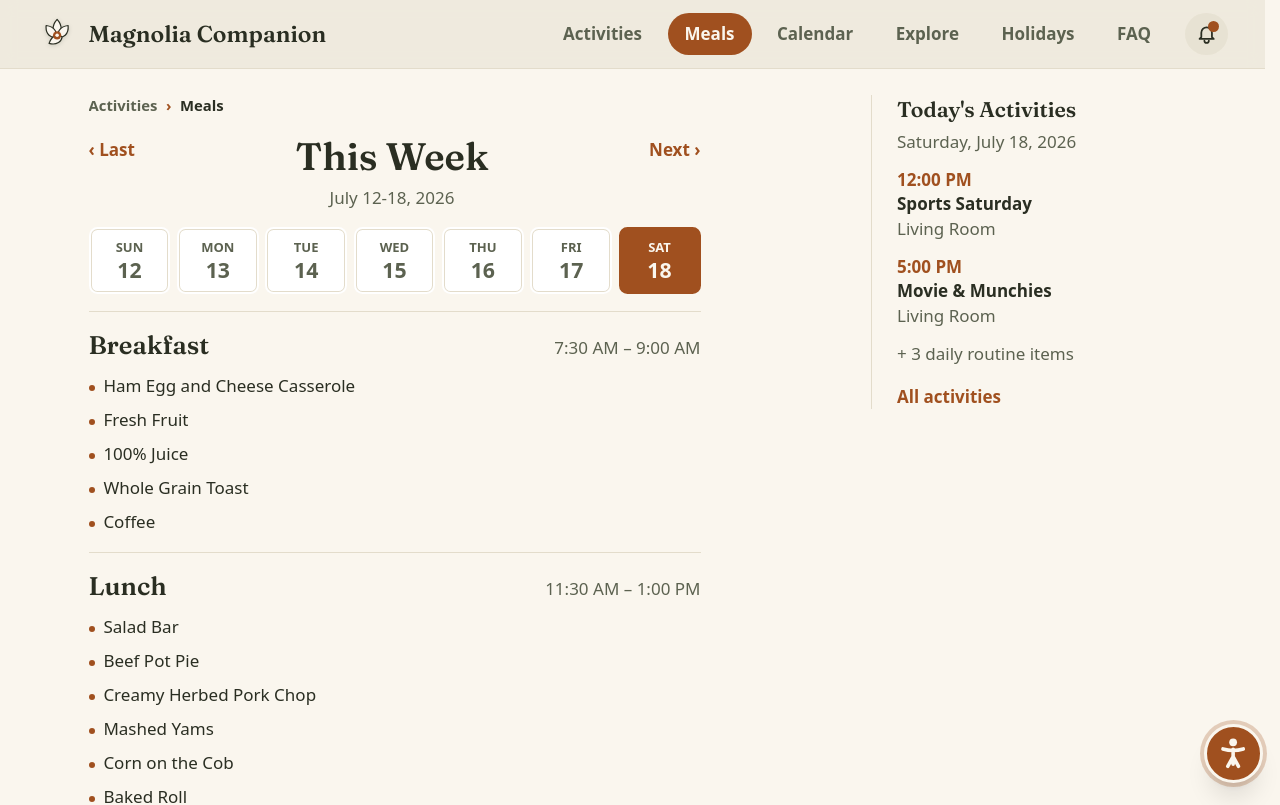
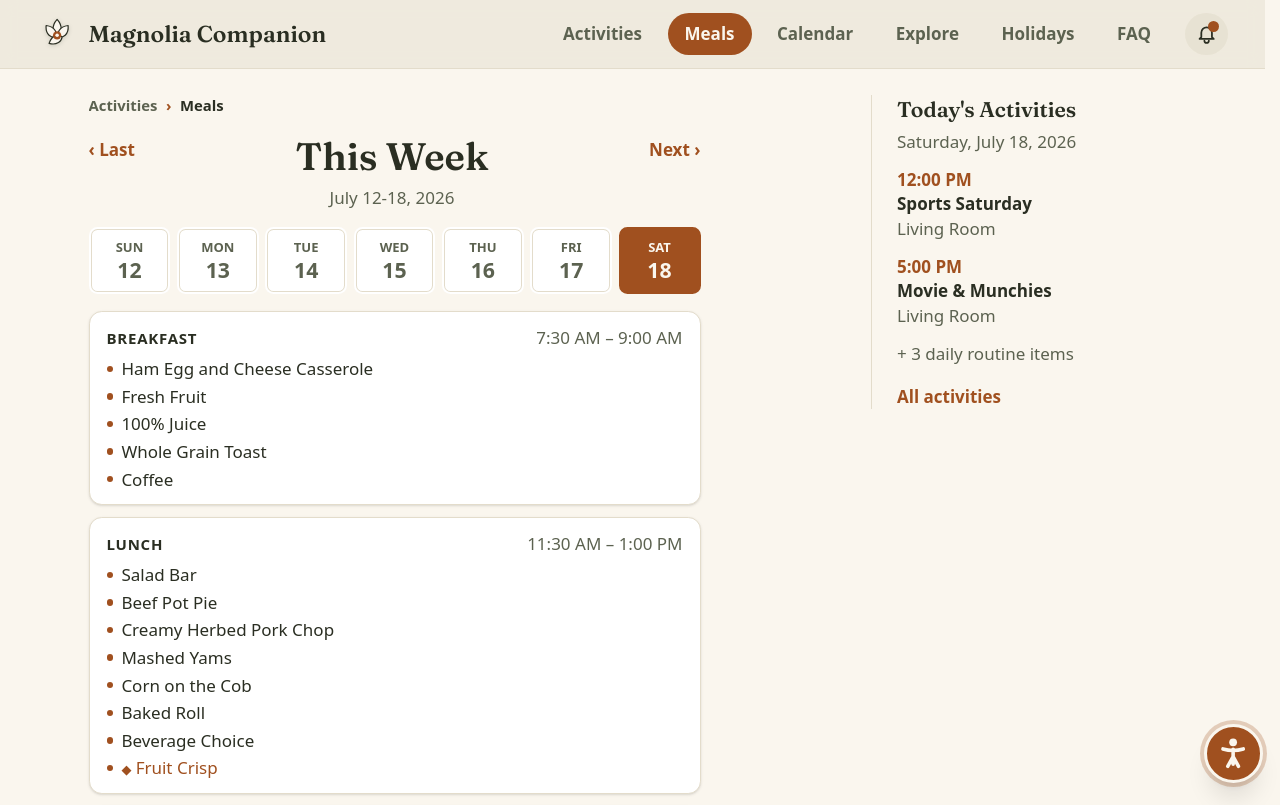
Before and after one commit to dillo/magnolia-companion, a Next.js app: page /menu in a window 1280 px wide. Shown: the top 805 px of the page. Built offline with nearby package versions, Linux system fonts and the light colour scheme.

Commit message:
feat: shared MealCard styling on menu page
Extract the home sidebar's meal card into MealCard, reuse it for /menu (including the Serving now badge when viewing today), and delete the duplicated markup in MenuSummary.

```diff
--- a/components/HomeClient.tsx
+++ b/components/HomeClient.tsx
@@ -12,9 +12,9 @@ import Timeline from "@/components/Timeline";
 import DimensionChip from "@/components/DimensionChip";
 import EmptyState from "@/components/EmptyState";
 import { useToday } from "@/components/useToday";
-import { MEALS, mealHours } from "@/components/MealCards";
+import { MEALS, MealCard } from "@/components/MealCards";
 import { VisitDaysSummary } from "@/components/VisitDays";
-import { greetingFor, heroStateFor, servingNow, tomorrowPreview } from "@/lib/now";
+import { greetingFor, heroStateFor, tomorrowPreview } from "@/lib/now";
 import { useNow } from "@/components/useNow";
 import MagnoliaFlourish from "@/components/MagnoliaFlourish";
 import HeroCard from "@/components/HeroCard";
@@ -195,49 +195,9 @@ function MenuSummary({
       {!day && <p className="mb-3">The menu for this date hasn&apos;t been added yet.</p>}
 
       <div className="space-y-3">
-        {MEALS.map((meal) => {
-          const items = day?.[meal.key].items ?? null;
-          return (
-            <section key={meal.key} className="rounded-xl border border-hairline bg-card px-4 py-3 shadow-sm">
-              <div className="mb-1.5 flex flex-wrap items-baseline justify-between gap-x-3 gap-y-0.5">
-                <h3 className="text-[15px] font-bold uppercase tracking-wider text-ink">{meal.label}</h3>
-                {servingNow(meal, now) ? (
-                  <span className="rounded-full bg-copper px-2.5 py-0.5 text-[13px] font-bold text-petal">
-                    Serving now
-                  </span>
-                ) : (
-                  <span className="tabular-nums text-moss">{mealHours(meal)}</span>
-                )}
-              </div>
-              {items === null ? (
-                <ul className="space-y-1" aria-label="Menu pending">
-                  {Array.from({ length: 3 }, (_, index) => (
-                    <li key={index} className="flex gap-2 leading-snug text-moss">
-                      <span aria-hidden="true" className="mt-2 h-1.5 w-1.5 shrink-0 rounded-full bg-copper/50" />
-                      <span className="tracking-widest">...</span>
-                    </li>
-                  ))}
-                </ul>
-              ) : items.length === 0 ? (
-                <p className="text-moss">Not listed</p>
-              ) : (
-                <ul className="space-y-1">
-                  {items.map((item, index) => (
-                    <li key={index} className="flex gap-2 leading-snug">
-                      <span aria-hidden="true" className="mt-2 h-1.5 w-1.5 shrink-0 rounded-full bg-copper" />
-                      <span className={item.kind === "dessert" ? "text-copper" : ""}>
-                        {item.kind === "dessert" && (
-                          <span aria-hidden="true" className="mr-1 text-[13px] align-middle">◆</span>
-                        )}
-                        {item.name}
-                      </span>
-                    </li>
-                  ))}
-                </ul>
-              )}
-            </section>
-          );
-        })}
+        {MEALS.map((meal) => (
+          <MealCard key={meal.key} meal={meal} items={day?.[meal.key].items ?? null} now={now} />
+        ))}
       </div>
 
       <Link href="/menu" className="mt-4 inline-block font-semibold text-copper underline-offset-4 hover:underline">
--- a/components/MealCards.tsx
+++ b/components/MealCards.tsx
@@ -1,5 +1,6 @@
 import { formatTime } from "@/lib/dates";
-import type { MenuDay } from "@/lib/schema";
+import type { MealItem, MenuDay } from "@/lib/schema";
+import { servingNow } from "@/lib/now";
 
 /** Serving hours are placeholders until the real printed menu is photographed (spec open item). */
 export const MEALS = [
@@ -8,51 +9,74 @@ export const MEALS = [
   { key: "dinner", label: "Dinner", start: "17:00", end: "18:30" },
 ] as const;
 
+export type MealInfo = (typeof MEALS)[number];
+
 export function mealHours({ start, end }: { start: string; end: string }): string {
   return `${formatTime(start)} – ${formatTime(end)}`;
 }
 
-function PlaceholderItems() {
+/**
+ * One meal as a card — the shared surface used by the home sidebar and /menu.
+ * `items` null renders the pending-menu skeleton; `now` non-null enables the
+ * "Serving now" badge (pass it only when the card shows today's menu).
+ */
+export function MealCard({
+  meal,
+  items,
+  now = null,
+}: {
+  meal: MealInfo;
+  items: MealItem[] | null;
+  now?: string | null;
+}) {
   return (
-    <ul className="space-y-1.5" aria-label="Menu pending">
-      {Array.from({ length: 3 }, (_, i) => (
-        <li key={i} className="flex gap-2 leading-relaxed text-moss">
-          <span aria-hidden="true" className="mt-3 h-1.5 w-1.5 shrink-0 rounded-full bg-copper/50" />
+    <section className="rounded-xl border border-hairline bg-card px-4 py-3 shadow-sm">
+      <div className="mb-1.5 flex flex-wrap items-baseline justify-between gap-x-3 gap-y-0.5">
+        <h3 className="text-[15px] font-bold uppercase tracking-wider text-ink">{meal.label}</h3>
+        {servingNow(meal, now) ? (
+          <span className="rounded-full bg-copper px-2.5 py-0.5 text-[13px] font-bold text-petal">
+            Serving now
+          </span>
+        ) : (
+          <span className="tabular-nums text-moss">{mealHours(meal)}</span>
+        )}
+      </div>
+      {items === null ? (
+        <ul className="space-y-1" aria-label="Menu pending">
+          {Array.from({ length: 3 }, (_, index) => (
+            <li key={index} className="flex gap-2 leading-snug text-moss">
+              <span aria-hidden="true" className="mt-2 h-1.5 w-1.5 shrink-0 rounded-full bg-copper/50" />
               <span className="tracking-widest">...</span>
             </li>
           ))}
         </ul>
-  );
-}
-
-export default function MealCards({ day }: { day: MenuDay | null }) {
-  return (
-    <div className="divide-y divide-hairline border-y border-hairline">
-      {MEALS.map(({ key, label, start, end }) => {
-        const meal = day?.[key] ?? null;
-        return (
-          <section key={key} className="py-4">
-            <div className="mb-2 flex items-baseline justify-between gap-4">
-              <h2 className="font-display text-2xl font-semibold">{label}</h2>
-              <span className="shrink-0 tabular-nums text-moss">{mealHours({ start, end })}</span>
-            </div>
-            {!meal ? (
-              <PlaceholderItems />
-            ) : meal.items.length === 0 ? (
+      ) : items.length === 0 ? (
         <p className="text-moss">Not listed</p>
       ) : (
-              <ul className="space-y-1.5">
-                {meal.items.map((it, i) => (
-                  <li key={i} className="flex gap-2 leading-relaxed">
-                    <span aria-hidden="true" className="mt-3 h-1.5 w-1.5 shrink-0 rounded-full bg-copper" />
-                    <span className={it.kind === "dessert" ? "text-copper" : ""}>{it.name}</span>
+        <ul className="space-y-1">
+          {items.map((item, index) => (
+            <li key={index} className="flex gap-2 leading-snug">
+              <span aria-hidden="true" className="mt-2 h-1.5 w-1.5 shrink-0 rounded-full bg-copper" />
+              <span className={item.kind === "dessert" ? "text-copper" : ""}>
+                {item.kind === "dessert" && (
+                  <span aria-hidden="true" className="mr-1 text-[13px] align-middle">◆</span>
+                )}
+                {item.name}
+              </span>
             </li>
           ))}
         </ul>
       )}
     </section>
   );
-      })}
+}
+
+export default function MealCards({ day, now = null }: { day: MenuDay | null; now?: string | null }) {
+  return (
+    <div className="space-y-3">
+      {MEALS.map((meal) => (
+        <MealCard key={meal.key} meal={meal} items={day?.[meal.key].items ?? null} now={now} />
+      ))}
     </div>
   );
 }
--- a/components/MenuClient.tsx
+++ b/components/MenuClient.tsx
@@ -10,6 +10,7 @@ import EmptyState from "@/components/EmptyState";
 import ScanLightbox from "@/components/ScanLightbox";
 import TodayActivitiesSummary from "@/components/TodayActivitiesSummary";
 import { useToday } from "@/components/useToday";
+import { useNow } from "@/components/useNow";
 
 function weekRangeLabel(start: string): string {
   const end = addDaysISO(start, 6);
@@ -32,6 +33,7 @@ function weekRangeLabel(start: string): string {
 
 export default function MenuClient({ weeks, months }: { weeks: MenuWeek[]; months: ActivityMonth[] }) {
   const today = useToday();
+  const now = useNow();
   const menus = useMemo(() => publishedMenuWeeks(weeks), [weeks]);
   const [idx, setIdx] = useState(0);
   const [date, setDate] = useState<string | null>(null);
@@ -117,7 +119,7 @@ export default function MenuClient({ weeks, months }: { weeks: MenuWeek[]; month
           </p>
         )}
 
-        <MealCards day={day} />
+        <MealCards day={day} now={activeDate === today ? now : null} />
 
         <ScanLightbox scans={week?.sourceScan ? [week.sourceScan] : []} label="View the printed menu" />
       </section>
```
Lines whose indentation alone changed are shown as unchanged.
